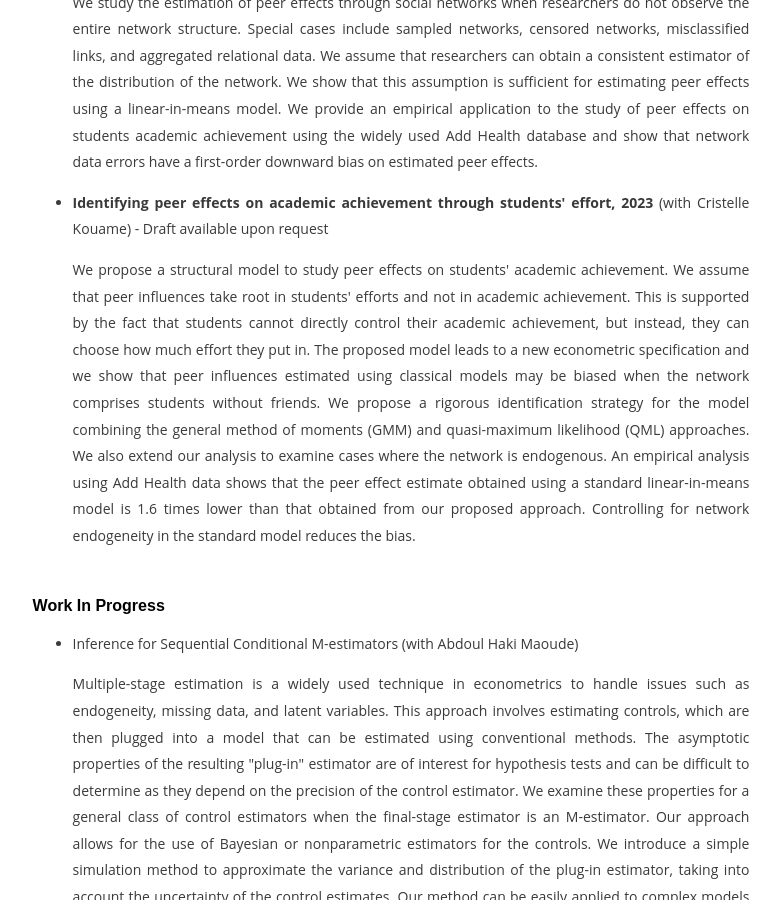
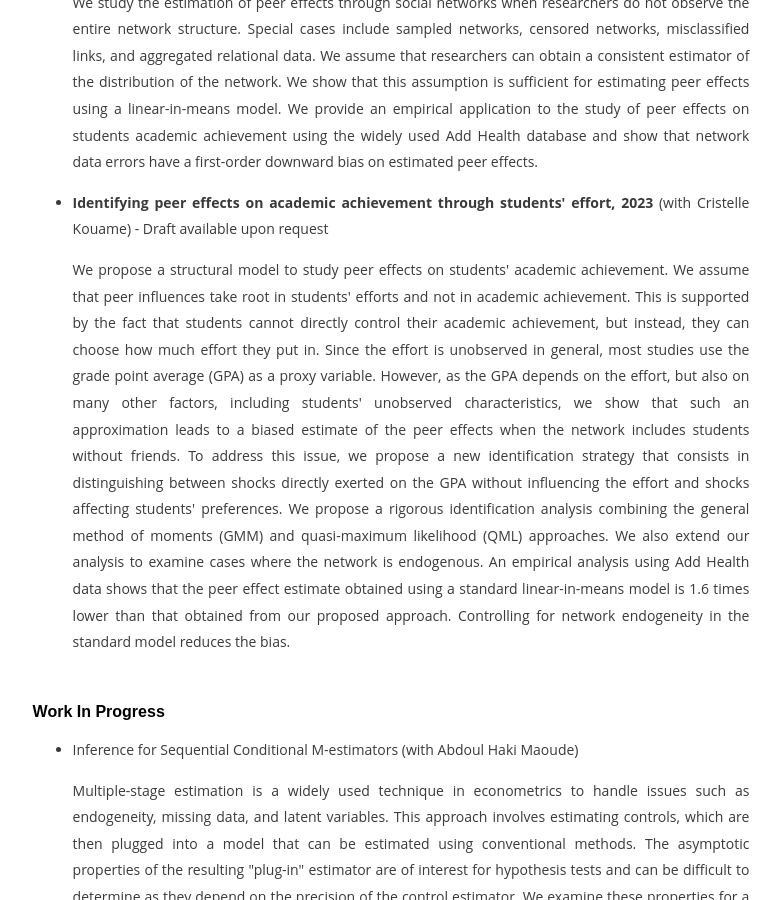
Before and after one commit to ahoundetoungan/ahoundetoungan.github.io, a Jekyll site: the page built from research/index.html, in a window 1280 px wide and 900 px high, scrolled down 950 px. Shown: the whole window, without its empty margins (249-1030 px from the left). Built offline with Jekyll 4.4.1, drawn with Linux system fonts in a browser that asks for light colours.

Commit message:
research

```diff
--- a/research/index.html
+++ b/research/index.html
@@ -31,7 +31,7 @@
     <p>We study the estimation of peer effects through social networks when researchers do not observe the entire network structure. Special cases include sampled networks, censored networks, misclassified links, and aggregated relational data. We assume that researchers can obtain a consistent estimator of the distribution of the network. We show that this assumption is sufficient for estimating peer effects using a linear-in-means model. We provide an empirical application to the study of peer effects on students academic achievement using the widely used Add Health database and show that network data errors have a first-order downward bias on estimated peer effects.
     </p></li>
     <li><b>Identifying peer effects on academic achievement through students' effort, 2023</b> (with Cristelle Kouame) - Draft available upon request
-    <p> We propose a structural model to study peer effects on students' academic achievement. We assume that peer influences take root in students' efforts and not in academic achievement. This is supported by the fact that students cannot directly control their academic achievement, but instead, they can choose how much effort they put in. The proposed model leads to a new econometric specification and we show that peer influences estimated using classical models may be biased when the network comprises students without friends. We propose a rigorous identification strategy for the model combining the general method of moments (GMM) and quasi-maximum likelihood (QML) approaches. We also extend our analysis to examine cases where the network is endogenous. An empirical analysis using Add Health data shows that the peer effect estimate obtained using a standard linear-in-means model is 1.6 times lower than that obtained from our proposed approach. Controlling for network endogeneity in the standard model reduces the bias.</p></li>
+    <p> We propose a structural model to study peer effects on students' academic achievement. We assume that peer influences take root in students' efforts and not in academic achievement. This is supported by the fact that students cannot directly control their academic achievement, but instead, they can choose how much effort they put in. Since the effort is unobserved in general, most studies use the grade point average (GPA) as a proxy variable. However, as the GPA depends on the effort, but also on many other factors, including students' unobserved characteristics, we show that such an approximation leads to a biased estimate of the peer effects when the network includes students without friends. To address this issue, we propose a new identification strategy that consists in distinguishing between shocks directly exerted on the GPA without influencing the effort and shocks affecting students' preferences. We propose a rigorous identification analysis combining the general method of moments (GMM) and quasi-maximum likelihood (QML) approaches. We also extend our analysis to examine cases where the network is endogenous. An empirical analysis using Add Health data shows that the peer effect estimate obtained using a standard linear-in-means model is 1.6 times lower than that obtained from our proposed approach. Controlling for network endogeneity in the standard model reduces the bias.</p></li>
 	</ul>
 	<br/>
 	<h2>Work In Progress</h2>
```
